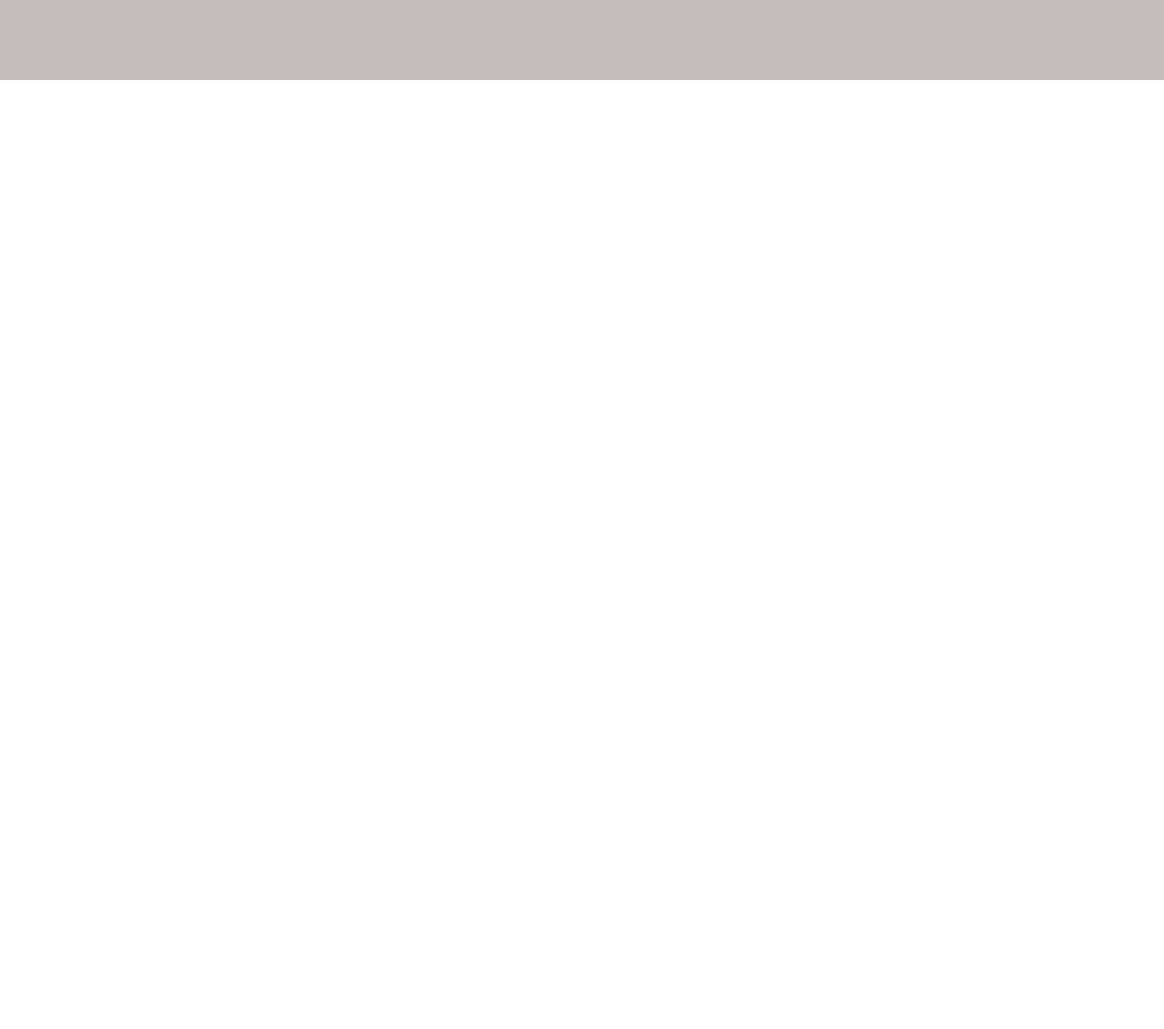
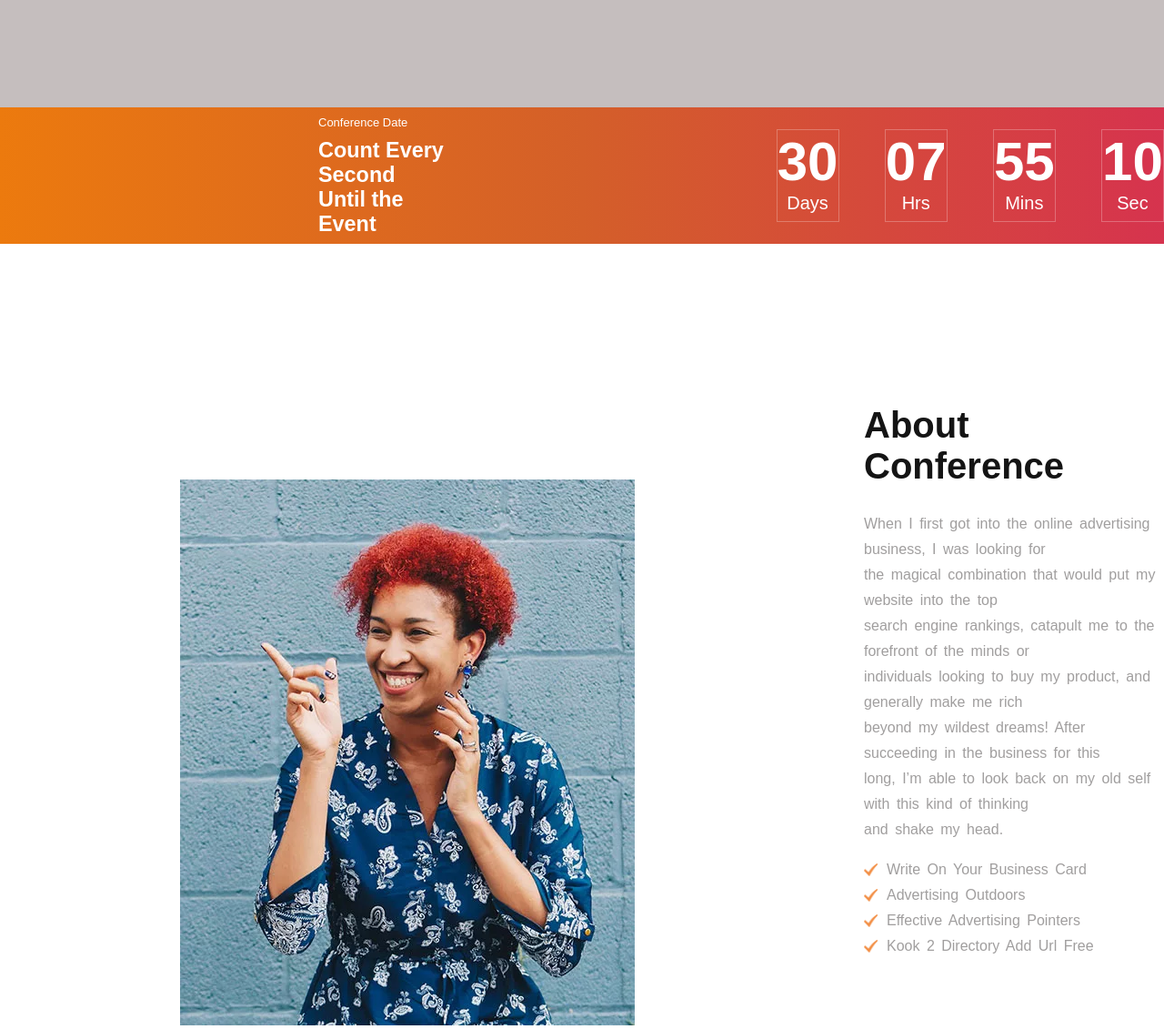
Before and after one commit to luuizfp/Site-teste, a plain HTML site: page index.html in a window 1280 px wide. Shown: the part 500-1631 px from the top of the page at 91% size. Before the commit the page ends 800 px from the top, so only its background shows below. Drawn offline with Linux system fonts and the light colour scheme.

Commit message:
segundo commit

```diff
--- a/index.html
+++ b/index.html
@@ -33,5 +33,58 @@
            <h3 class="second-btn">Buy Ticket</h3>
         </div>
     </main>
+    <main class="container-2">
+        <div class="content-2">
+            <p>Conference Date</p>
+            <h3 class="time">Count Every Second <br> Until the Event</h3>
+        </div>
+
+        <div class="content-3">
+            <div class="dias">
+                <h1>30</h1>
+                <p>Days</p>
+            </div>
+        </div>
+        <div class="content-4">
+            <div class="dias">
+                <h1>07</h1>
+                <p>Hrs</p>
+            </div>
+        </div>
+        <div class="content-5">
+            <div class="dias">
+                <h1>55</h1>
+                <p>Mins</p>
+            </div>
+        </div>
+        <div class="content-6">
+            <div class="dias">
+                <h1>10</h1>
+                <p>Sec</p>
+            </div>
+        </div>
+
+
+    </main>
+
+
+    <main class="content-foto">
+        <div class="foto"><img src="img/mulher.webp" alt=""></div>
+        <div class="texto-foto">
+            <h1>About Conference</h1>
+            <p>When I first got into the online advertising business, I was looking for <br> the magical combination that would put my website into the top <br> search engine rankings, catapult me to the forefront of the minds or <br> individuals looking to buy my product, and generally make me rich <br> beyond my wildest dreams! After succeeding in the business for this <br> long, I’m able to look back on my old self with this kind of thinking <br> and shake my head.</p>
+
+            <ul class="custom-list">
+                <li>Write On Your Business Card</li>
+                <li>Advertising Outdoors</li>
+                <li>Effective Advertising Pointers</li>
+                <li>Kook 2 Directory Add Url Free</li>
+            </ul>
+        </div>
+
+
+    </main>
+
+
 </body>
 </html>
--- a/style.css
+++ b/style.css
@@ -20,16 +20,17 @@ nav ul {
 nav ul li {
     display: inline-block;
     margin-left: 35px;
+    font-size: larger;
 }
 nav ul li:first-chield {
     margin-left: 0;
 }
 nav ul li a {
-    color: #000000;
+    color: #474747c9;
     text-decoration: none;
 }
 nav ul li a:hover {
-    color: rgb(83, 245, 123);
+    color: rgb(224, 84, 74);
 }
 .manup {
     margin-left: 350px;
@@ -47,7 +48,7 @@ nav ul li a:hover {
 
 .ticket-btn {
     text-align: center;
-    background-color: rgb(255, 94, 30);
+    background-image: linear-gradient(to right, #ec7a0e, #d45f29, rgb(214, 51, 78));
     padding: 10px 20px;
     border-radius: 50px;
     width: 90px;
@@ -85,12 +86,136 @@ nav ul li a:hover {
 }
 .second-btn {
     text-align: center;
-    background-color: rgb(255, 94, 30);
+    background-image: linear-gradient(to right, #ec7a0e, #d45f29, rgb(214, 51, 78));
     padding: 10px 20px;
     border-radius: 50px;
     width: 120px;
+    cursor: pointer;
 }
 
 .second-btn:hover {
     background-color: orange;
 }
+
+.container-2 {
+    background-image: linear-gradient(to right, #ec7a0e, #d45f29, rgb(214, 51, 78));
+    display: flex;
+    align-items: center;
+    width: 100%;
+    height: 150px;
+    color: #fff
+}
+
+.content-2 {
+    margin-left: 350px;
+    font-size: 20px;
+    color: #fff;
+}
+
+
+.content-2 p {
+    margin: 0 auto;
+    font-size: 13px;
+}
+
+.content-2 h3 {
+    padding-top: 10px;
+    margin: 0 auto;
+}
+
+.content-3 {
+    display: flex;
+    margin-left: 350px;
+    justify-content: center;
+    border: 1px solid #ffffff42;
+    height: 100px;
+    width: 100px;
+}
+.dias {
+    font-size: 30px;
+}
+
+.dias h1 {
+    margin: 0;
+}
+.dias p {
+    margin: 0;
+    font-size: 20px;
+    text-align: center;
+}
+
+.content-4 {
+    display: flex;
+    margin-left: 50px;
+    justify-content: center;
+    border: 1px solid #ffffff42;
+    height: 100px;
+    width: 100px;
+}
+
+.content-5 {
+    display: flex;
+    margin-left: 50px;
+    justify-content: center;
+    border: 1px solid #ffffff42;
+    height: 100px;
+    width: 100px;
+}
+
+.content-6 {
+    display: flex;
+    margin-left: 50px;
+    justify-content: center;
+    border: 1px solid #ffffff42;
+    height: 100px;
+    width: 100px;
+}
+
+.content-foto {
+    display: flex;
+    position: relative  ;
+    flex-direction: row;
+}
+
+.foto {
+    position: absolute;
+    top: 70%;
+    left: 35%;
+    transform: translate(-50%, -50%);
+}
+
+.texto-foto {
+    word-spacing: 3px;
+    font-family: Arial, sans-serif;
+
+    margin-left: 950px;
+    margin-top: 150px;
+}
+
+.texto-foto h1 {
+    font-weight: bold;
+    font-size: 40px;
+    color: #030303ee;
+}
+
+.texto-foto p {
+    color: #797676b4;
+    line-height: 1.75;
+}
+
+.custom-list {
+    list-style-type: none;
+    padding-left: 0;
+}
+
+.custom-list li {
+    padding-left: 25px;
+    background-image: url(img/correto.png);
+    background-repeat: no-repeat;
+    background-position: left center;
+    line-height: 20px;
+    background-size: 15px;
+    color: #797676b4;
+    line-height: 1.75;
+
+}
```
Also changed, not shown: correto.png (added), img/correto.png (added), img/mulher.webp (added), mulher.webp (added).
